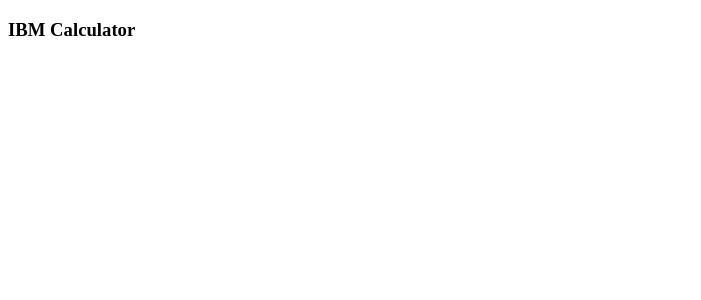
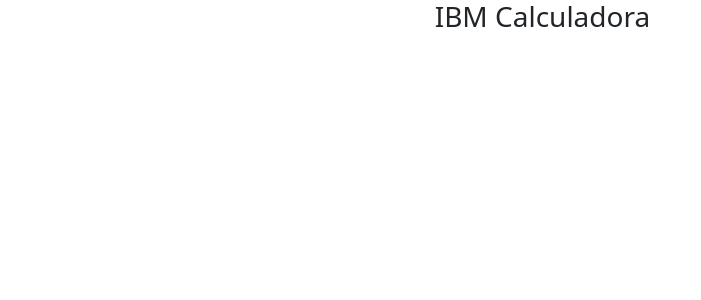
Before and after one commit to BROROZCO/Angular-Calculadora-IMC, an Angular app: page / in a window 1280 px wide. Shown: the top 300 px of the page, without its empty margins (0-701 px from the left). Built offline with nearby package versions, Linux system fonts and the light colour scheme.

Commit message:
bootstrap, render el app-inicio

```diff
--- a/src/app/app.component.html
+++ b/src/app/app.component.html
@@ -1 +1 @@
-<h3>IBM Calculator</h3>
+<app-inicio></app-inicio>
--- a/src/app/components/inicio/inicio.component.html
+++ b/src/app/components/inicio/inicio.component.html
@@ -1 +1,6 @@
-<p>inicio works!</p>
+<div class="row">
+    <div class="col-lg-4 offset-lg-4">
+        <h3>IBM Calculadora</h3>
+
+    </div>
+</div>
--- a/src/index.html
+++ b/src/index.html
@@ -6,6 +6,7 @@
   <base href="/">
   <meta name="viewport" content="width=device-width, initial-scale=1">
   <link rel="icon" type="image/x-icon" href="favicon.ico">
+  <link href="https://cdn.jsdelivr.net/npm/bootstrap@5.0.0-beta1/dist/css/bootstrap.min.css" rel="stylesheet" integrity="sha384-giJF6kkoqNQ00vy+HMDP7azOuL0xtbfIcaT9wjKHr8RbDVddVHyTfAAsrekwKmP1" crossorigin="anonymous">
 </head>
 <body>
   <app-root></app-root>
```
